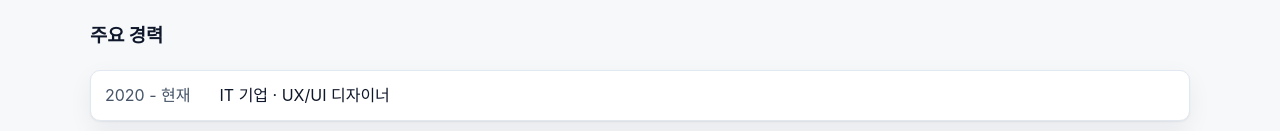
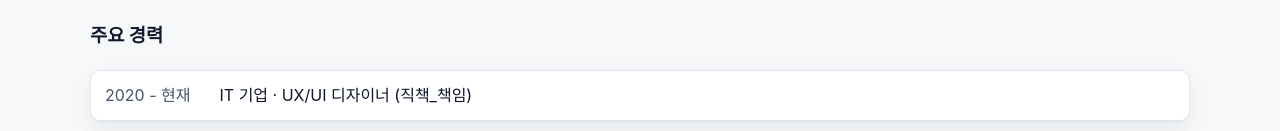
Before and after one commit to hyominsim/portfolio, a plain HTML site: page index.html in a window 1280 px wide. Shown: the part 821-952 px from the top of the page. Drawn offline with Linux system fonts and the light colour scheme; a web font is replaced by a local one.

Commit message:
Update index.html

```diff
--- a/index.html
+++ b/index.html
@@ -85,7 +85,7 @@
                 <div>
                     <h3>주요 경력</h3>
                     <ul class="timeline">
-                        <li><span>2020 - 현재</span> IT 기업 · UX/UI 디자이너</li>
+                        <li><span>2020 - 현재</span> IT 기업 · UX/UI 디자이너 (직책_책임)</li>
                         <li><span>2018 - 2020</span> 웹에이전시 · 대리</li>
                         <li><span>2016 - 2018</span> 프리랜서 · 웹/모바일 디자인</li>
                     </ul>
```
